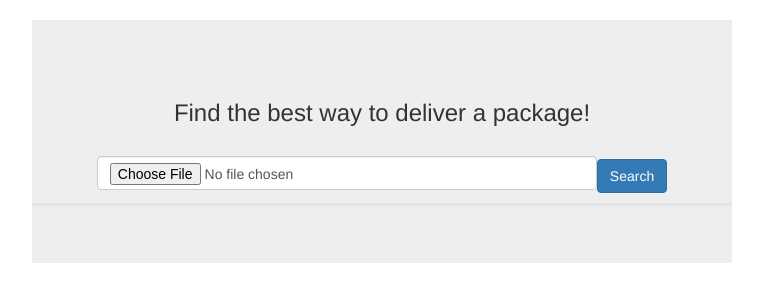
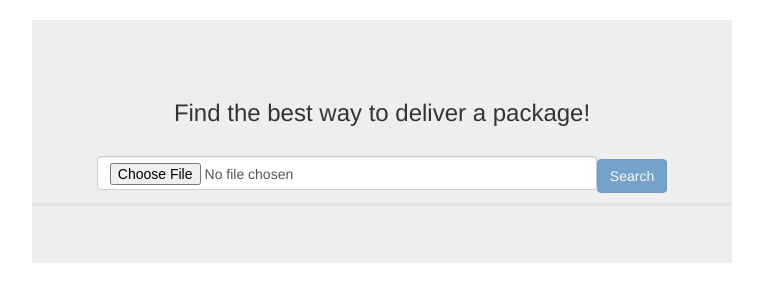
Before and after one commit to rcolombodesouza/Dijkstra_with_Angular4_FrontEnd, an Angular app: page / in a window 1280 px wide. Shown: the top 302 px of the page, without its empty margins (258-1021 px from the left). Built offline with nearby package versions, Linux system fonts and the light colour scheme.

Commit message:
Add files via upload

```diff
--- a/src/app/file-search/file-search.component.css
+++ b/src/app/file-search/file-search.component.css
@@ -6,7 +6,6 @@
 	position: relative;
 	vertical-align: top;
 	display: inline-block;
-
 }
 
 
@@ -27,3 +26,14 @@
   overflow: hidden;
   background-color: #e5e5e5;
 }
+
+.alert-danger{
+	width: 640px;
+	text-align: center;
+	margin-left: auto;
+	margin-right: auto;
+	position: relative;
+	min-height:30px;
+	overflow: hidden;
+
+}
--- a/src/app/file-search/file-search.component.html
+++ b/src/app/file-search/file-search.component.html
@@ -1,8 +1,12 @@
-<div class="jumbotron-search">
-		<input type="file" (change)="changeListener($event)" class="form-control">
-		<button class="btn btn-primary" (click)="getAll()" >Search</button>
+<div *ngIf="errorMessage" class="alert alert-danger">
+	<h6><strong>Error - {{errorMessage}}</strong></h6>
 </div>
-
+<form #formControl = "ngForm">
+	<div class="jumbotron-search">
+		<input type="file" #inputFile (change)="changeListener($event)" required class="form-control">
+		<button class="btn btn-primary" (click)="getAll()" [disabled]="!buttonEnabled">Search</button>
+	</div>
+</form>
 <hr class="divider">
 
 <app-search-result *ngIf="show" [getData]='getData'></app-search-result>
--- a/src/app/file-search/file-search.component.ts
+++ b/src/app/file-search/file-search.component.ts
@@ -13,6 +13,8 @@ export class FileSearchComponent  {
   getData: JSON;
   myReader:FileReader = new FileReader();
   show:boolean = false;
+  buttonEnabled:boolean = false;
+  errorMessage:string = "";
 
   constructor(private _fileSearchService: FileSearchService){}
 
@@ -21,21 +23,27 @@ export class FileSearchComponent  {
     this.readThis($event.target);
   }
 
+
+
+  validateFileName(fileName: string){
+    if(fileName.substring(fileName.indexOf(".") + 1) === "csv"){
+      this.buttonEnabled = true;
+    } else {
+      this.buttonEnabled = false;
+    }
+  }
+
   readThis(inputValue: any) : void {
     let file:File = inputValue.files[0];
-
+    this.validateFileName(file.name);
     this.myReader.readAsText(file);
   }
 
-
-
-
   getAll(){
-      this.show = true;
       this._fileSearchService.doPost(this.myReader.result).subscribe(
       data => this.editData(data),
-      error => alert(error),
-      () => console.log("Finished")
+      error => this.errorMessage = "BackEnd is not running. Details: " + error,
+      () => this.show = true
     );
 
   }
```
